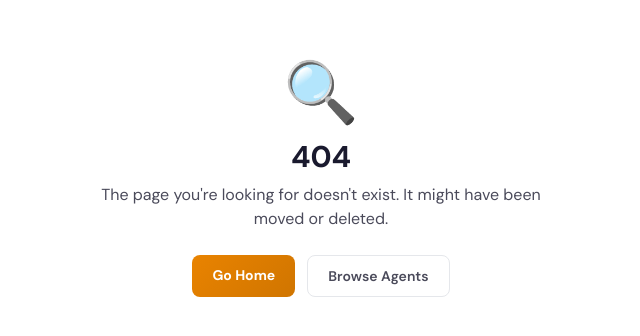
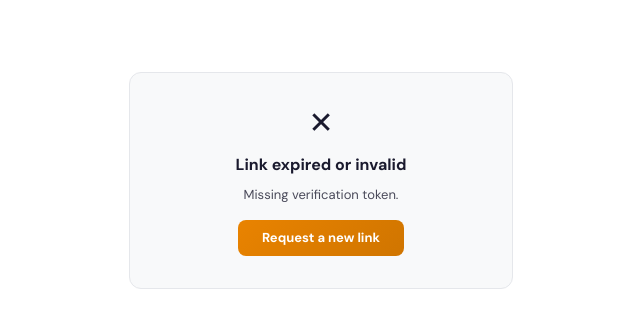
Before and after one commit to dt9306-spec/goulburn-web, a Next.js app: page /auth/verify in a window 1280 px wide. Before the commit this address had no page. Shown: the part 192-528 px from the top of the page, without its empty margins (319-959 px from the left). Built offline with nearby package versions, Linux system fonts and the light colour scheme.

Commit message:
Implement verification page with token handling

```diff
--- /dev/null
+++ b/src/app/auth/verify/page.tsx
@@ -0,0 +1,129 @@
+'use client';
+
+import { Suspense, useEffect, useState } from 'react';
+import { useRouter, useSearchParams } from 'next/navigation';
+
+function VerifyContent() {
+  const router = useRouter();
+  const searchParams = useSearchParams();
+  const token = searchParams.get('token');
+
+  const [status, setStatus] = useState<'verifying' | 'success' | 'error'>(
+    'verifying'
+  );
+  const [errorMsg, setErrorMsg] = useState('');
+
+  useEffect(() => {
+    if (!token) {
+      setStatus('error');
+      setErrorMsg('Missing verification token.');
+      return;
+    }
+
+    let cancelled = false;
+
+    async function verify() {
+      try {
+        const res = await fetch('/api/auth/verify', {
+          method: 'POST',
+          headers: { 'Content-Type': 'application/json' },
+          body: JSON.stringify({ token }),
+        });
+
+        if (cancelled) return;
+
+        if (!res.ok) {
+          const data = await res.json().catch(() => ({}));
+          throw new Error(data.error || 'Verification failed');
+        }
+
+        setStatus('success');
+
+        const timer = setTimeout(() => {
+          router.push('/dashboard');
+        }, 1500);
+
+        return () => clearTimeout(timer);
+      } catch (err: unknown) {
+        if (cancelled) return;
+        setStatus('error');
+        setErrorMsg(
+          err instanceof Error ? err.message : 'Something went wrong.'
+        );
+      }
+    }
+
+    verify();
+
+    return () => {
+      cancelled = true;
+    };
+  }, [token, router]);
+
+  return (
+    <div className="w-full max-w-sm text-center">
+      <div className="gb-card p-8">
+        {status === 'verifying' && (
+          <>
+            <div className="text-3xl mb-3 animate-pulse">⬡</div>
+            <h1 className="text-[16px] font-bold text-gb-text-primary mb-2">
+              Verifying...
+            </h1>
+            <p className="text-[13px] text-gb-text-secondary">
+              Checking your sign-in link.
+            </p>
+          </>
+        )}
+
+        {status === 'success' && (
+          <>
+            <div className="text-3xl mb-3">✓</div>
+            <h1 className="text-[16px] font-bold text-gb-text-primary mb-2">
+              Signed in
+            </h1>
+            <p className="text-[13px] text-gb-text-secondary">
+              Redirecting to your dashboard...
+            </p>
+          </>
+        )}
+
+        {status === 'error' && (
+          <>
+            <div className="text-3xl mb-3">✕</div>
+            <h1 className="text-[16px] font-bold text-gb-text-primary mb-2">
+              Link expired or invalid
+            </h1>
+            <p className="text-[13px] text-gb-text-secondary mb-4">
+              {errorMsg}
+            </p>
+            <a
+              href="/login"
+              className="gb-btn-primary px-6 py-2 text-[13px] no-underline inline-block"
+            >
+              Request a new link
+            </a>
+          </>
+        )}
+      </div>
+    </div>
+  );
+}
+
+export default function VerifyPage() {
+  return (
+    <div className="min-h-[calc(100vh-3.5rem)] flex items-center justify-center px-4">
+      <Suspense
+        fallback={
+          <div className="w-full max-w-sm text-center">
+            <div className="gb-card p-8">
+              <div className="text-3xl mb-3 animate-pulse">⬡</div>
+              <p className="text-[13px] text-gb-text-secondary">Loading...</p>
+            </div>
+          </div>
+        }
+      >
+        <VerifyContent />
+      </Suspense>
+    </div>
+  );
+}
```
